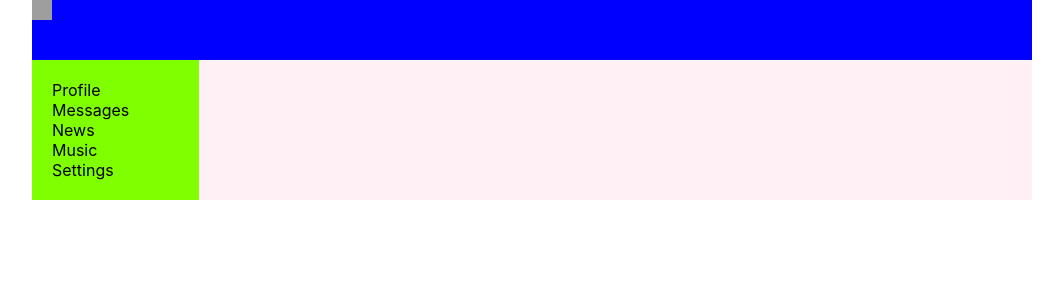
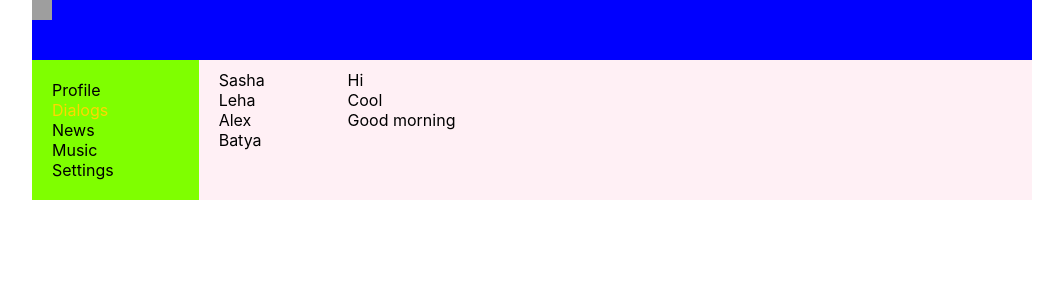
Before and after one commit to Arhontes/samurai-way-javascript, a React (Create React App) app: page /dialogs in a window 1280 px wide. Shown: the top 300 px of the page, without its empty margins (108-1171 px from the left). Built offline with nearby package versions, Linux system fonts and the light colour scheme; grey boxes are pictures that could not be loaded.

Commit message:
Add copmonents for Dialog.jsx. Configured Dialogs.module.css. Configured NavLink in App.js

```diff
--- a/src/App.js
+++ b/src/App.js
@@ -14,10 +14,9 @@ const App = () => {
                 <NavBar/>
                 <div className='app-wrapper-content'>
                     <Routes>
-                        <Route path="/messages" element={<Dialogs/>}/>
+                        <Route path='dialogs/*' element={<Dialogs/>}/>
                         <Route path="/profile" element={<Profile/>}/>
                     </Routes>
-                   {/*<Profile/>*/}
                 </div>
 
             </div>
--- a/src/components/Dialogs/Dialogs.jsx
+++ b/src/components/Dialogs/Dialogs.jsx
@@ -1,29 +1,42 @@
 import s from './Dialogs.module.css'
+import {NavLink} from "react-router-dom";
+
+const DialogItem = (props)=>{
+    let path = "/dialogs/"+props.id
+    return (
+
+        <div className = {s.dialog}>
+            <NavLink to = {path} className={navData=>navData.isActive ? s.active:s.dialogsItems}>{props.name}</NavLink>
+        </div>
+    )
+}
+
+const Message = (props)=>{
+    return (
+        <div> {props.message}</div>
+    )
+}
 
 const Dialogs = (props) => {
     return(
         <div className={s.dialogs}>
             <div className={s.dialogsItems}>
-                <div className={s.dialog}>
-                    Sasha
-                </div>
-                <div className={s.dialog+ ' ' + s.active}>
-                    Sasha
-                </div>
-                <div className={s.dialog}>
-                Sasha
-                </div>
-                <div className={s.dialog}>
-                Sasha
-                </div>
+
+                <DialogItem name ="Sasha" id="1"/>
+                <DialogItem name ="Leha" id="2"/>
+                <DialogItem name ="Alex" id="3"/>
+                <DialogItem name ="Batya" id="4"/>
 
             </div>
+
             <div className={s.messages}>
 
-            <div className="message"> Hi</div>
-            <div className="message">How are you</div>
-            <div className="message">I'm fine, thanks</div>
-        </div>
+                <Message message="Hi"/>
+                <Message message="Cool"/>
+                <Message message="Good morning"/>
+            </div>
+
+
         </div>
 
     )
--- a/src/components/Dialogs/Dialogs.module.css
+++ b/src/components/Dialogs/Dialogs.module.css
@@ -3,13 +3,20 @@
     grid-template-columns: 2fr 10fr;
 }
 .dialogsItems{
+    color:black;
     padding: 10px;
+    text-decoration: none;
 }
 .dialogsItems .dialog{
 
 }
+.dialogsItems .messageContainer{
+
+}
 .dialogsItems .active{
+    padding: 10px;
     color: brown;
+    text-decoration: none;
 }
 
 .messages{
--- a/src/components/NavBar/NavBar.jsx
+++ b/src/components/NavBar/NavBar.jsx
@@ -9,7 +9,7 @@ const NavBar = () => {
         <NavLink to = "/profile" className={navData=>navData.isActive ? s.active:s.item}>Profile</NavLink>
       </div>
       <div>
-        <NavLink to= "/messages" className={navData=>navData.isActive ? s.active:s.item}>Messages</NavLink>
+        <NavLink to= "/dialogs" className={navData=>navData.isActive ? s.active:s.item}>Dialogs</NavLink>
       </div>
       <div>
           <NavLink to= "/news" className={navData=>navData.isActive ? s.active:s.item}>News</NavLink>
```
